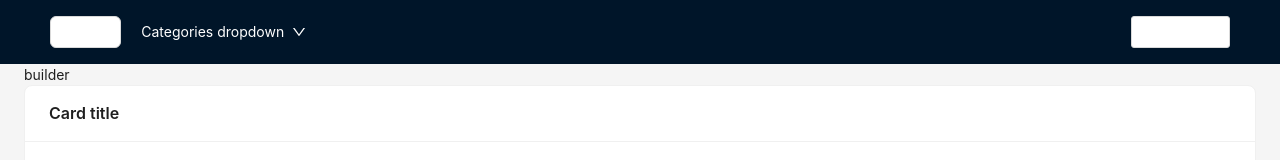
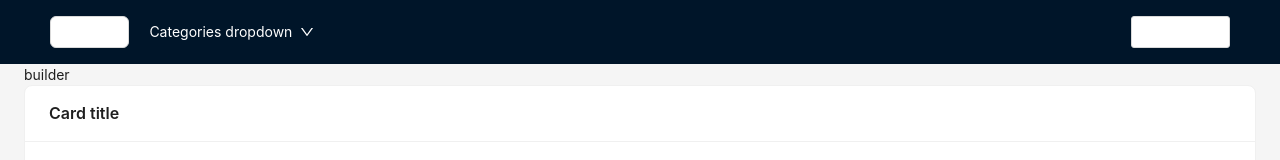
Before and after one commit to Anik720/Pc_Builder_frontend, a Next.js app: page /builder in a window 1280 px wide. Shown: the top 160 px of the page. Built offline with nearby package versions, Linux system fonts and the light colour scheme.

Commit message:
first commit

```diff
--- a/src/components/layouts/RootLayout.js
+++ b/src/components/layouts/RootLayout.js
@@ -29,7 +29,7 @@ const RootLayout = ({ children }) => {
               }}
             >
               {" "}
-              Home
+              Homee
             </Button>
           </Link>
 
```
